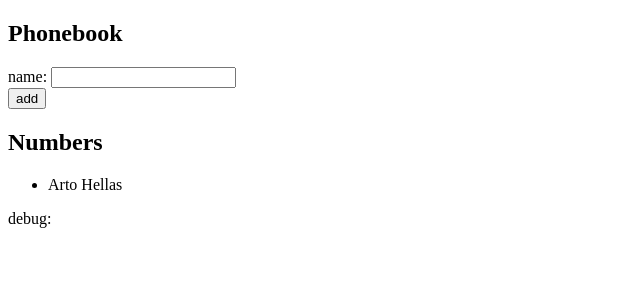
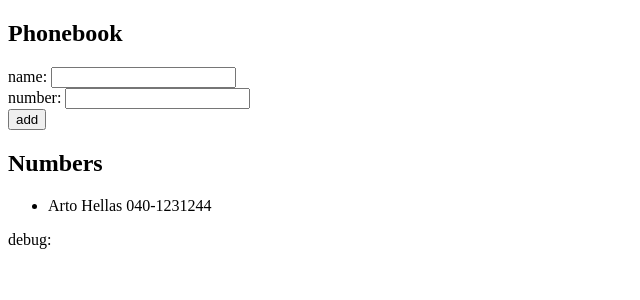
Before and after one commit to tojutaha/puhelinluettelo, a React (Vite) app: page / in a window 1280 px wide. Shown: the top 300 px of the page, without its empty margins (0-640 px from the left). Built offline with nearby package versions, Linux system fonts and the light colour scheme.

Commit message:
Tehtävä 2.8

```diff
--- a/src/App.jsx
+++ b/src/App.jsx
@@ -2,16 +2,19 @@
 
 const App = () => {
   const [persons, setPersons] = useState([
-    { name: 'Arto Hellas' }
+    { name: 'Arto Hellas',
+      number: '040-1231244' }
   ])
   const [newName, setNewName] = useState('')
+  const [newNumber, setNewNumber] = useState('')
 
-  const addName = (event) => {
+  const addPerson = (event) => {
     event.preventDefault()
     //console.log(newName)
     //console.log(persons)
     const newEntry = {
       name: newName,
+      number: newNumber,
     }
 
     //console.log(persons.some(newEntry => newEntry.name === newName))
@@ -21,6 +24,7 @@
     } else {
       setPersons(persons.concat(newEntry))
       setNewName('')
+      setNewNumber('')
     }
   }
 
@@ -29,12 +33,19 @@
     setNewName(event.target.value)
   }
 
+  const handleNumberChange = (event) => {
+    setNewNumber(event.target.value)
+  }
+
   return (
     <div>
       <h2>Phonebook</h2>
-      <form onSubmit={addName}>
+      <form onSubmit={addPerson}>
         <div>
           name: <input value={newName} onChange={handleNameChange} />
+        </div>
+        <div>
+          number: <input value={newNumber} onChange={handleNumberChange} />
         </div>
         <div>
           <button type="submit">add</button>
@@ -43,7 +54,7 @@
       <h2>Numbers</h2>
       <ul>
         {persons.map((person) => (
-          <li key={person.name}>{person.name}</li>
+          <li key={person.name}>{person.name} {person.number}</li>
         ))}
       </ul>
       <div>debug: {newName}</div>
```
